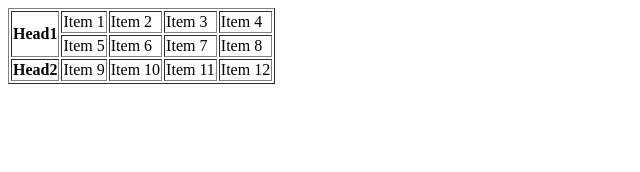
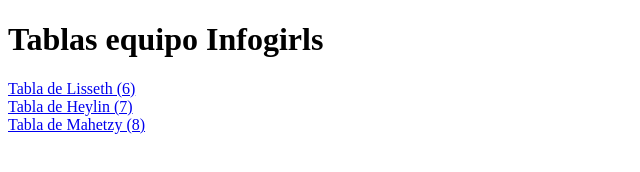
Before and after one commit to sophiatnt/tablas-infogirls, a plain HTML site: page index.html in a window 1280 px wide. Shown: the whole page, without its empty margins (0-640 px from the left). Drawn offline with Linux system fonts and the light colour scheme.

Commit message:
Ramas del equipo

```diff
--- a/index.html
+++ b/index.html
@@ -6,29 +6,12 @@
     <title>Document</title>
 </head>
 <body>
-    <table border="1">
-    <thead>
-        <tr>
-            <th rowspan="2">Head1</th>
-            <td>Item 1</td>
-            <td>Item 2</td>
-            <td>Item 3</td>
-            <td>Item 4</td>
-        </tr>
-        <tr>
-            <td>Item 5</td>
-            <td>Item 6</td>
-            <td>Item 7</td>
-            <td>Item 8</td>
-        </tr>
-        <tr>
-            <th>Head2</th>
-            <td>Item 9</td>
-            <td>Item 10</td>
-            <td>Item 11</td>
-            <td>Item 12</td>
-        </tr>
-    </thead>
-    </table>
+
+    <h1>Tablas equipo Infogirls</h1>
+
+    <a href="Tablas_Lisseth.html">Tabla de Lisseth (6)</a><br>
+    <a href="Tabla_Heylin.html">Tabla de Heylin (7)</a><br>
+    <a href="Tabla_Mahetzy.html">Tabla de Mahetzy (8)</a><br>
+
 </body>
 </html>
```
